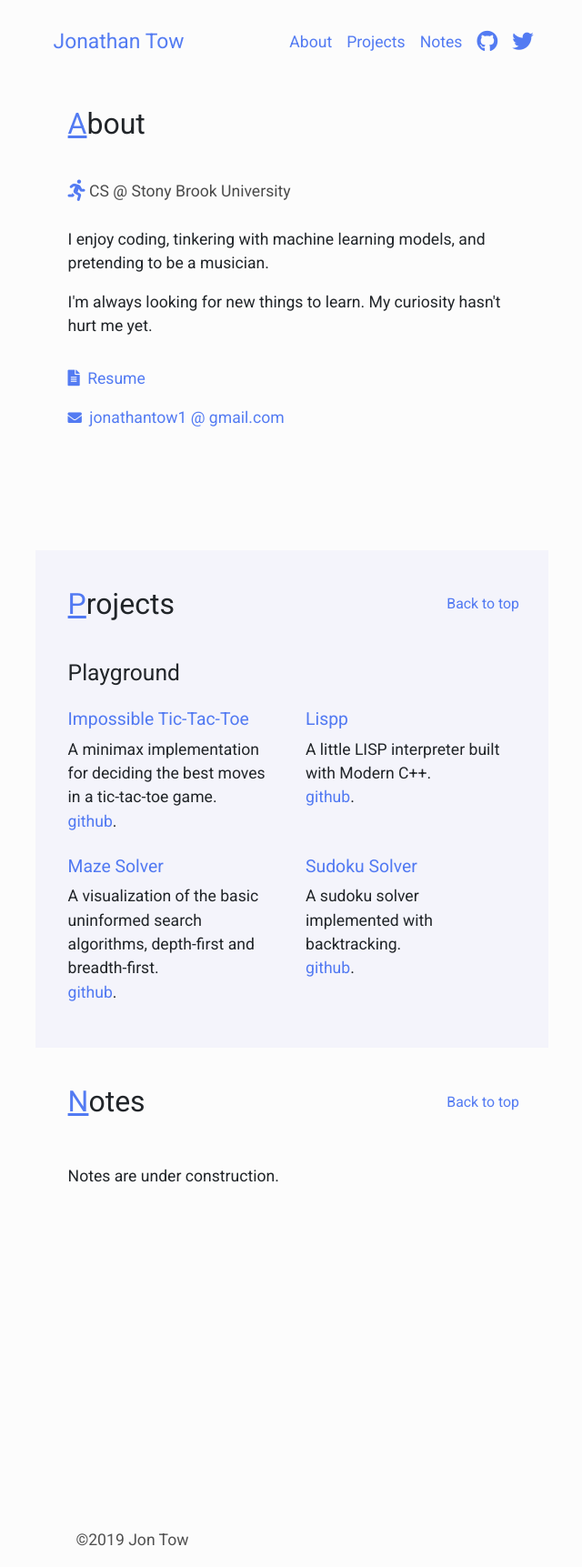
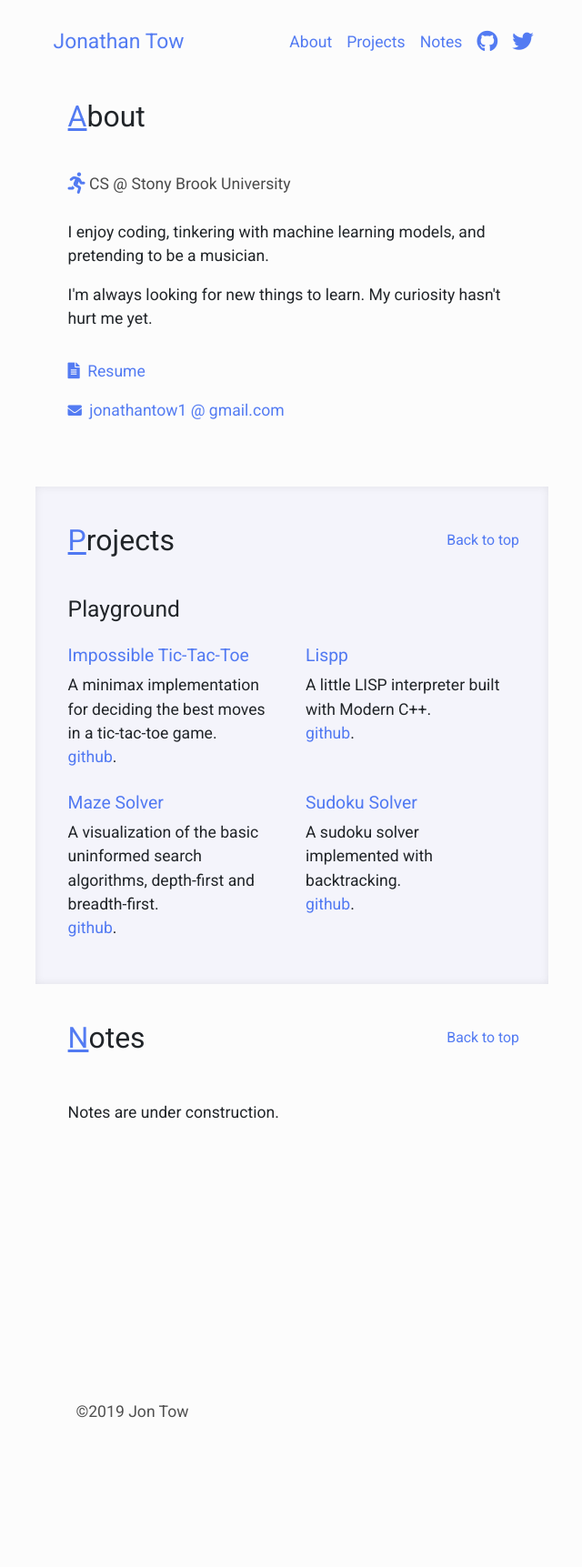
Before and after one commit to jon-tow/jon-tow.github.io, a Jekyll site: the page built from index.html, in a window 1280 px wide. Shown: the whole page at 91% size, without its empty margins (319-959 px from the left). Built offline with Jekyll 4.4.1, drawn with Linux system fonts in a browser that asks for light colours; after the commit the page ends 1582 px from its top, so only the background shows below that.

Commit message:
set section heights

```diff
--- a/_includes/_base/nav.html
+++ b/_includes/_base/nav.html
@@ -1,5 +1,5 @@
 <!-- Top Nav Block -->
-<nav class="navbar  navbar-expand-sm mt-2 pt-3" id="nav">
+<nav class="navbar navbar-expand-sm mt-2 pt-3" id="nav">
   <a class="navbar-brand" href="{{site.url}}">Jonathan Tow</a>
   <button class="navbar-toggler navbar-light navbar-toggler-right mr-2" type="button" data-toggle="collapse"
     data-target="#navbarNav" aria-controls="navbarNav" aria-expanded="false" aria-label="Toggle navigation">
--- a/_includes/_sections/about.html
+++ b/_includes/_sections/about.html
@@ -1,4 +1,4 @@
-<section class="pt-3" id="about">
+<section class="pt-2" id="about">
   <!-- Section Title Row -->
   <div class="section-header pt-2 pb-2">
     <h2 class="section-h2">
--- a/_includes/_sections/projects.html
+++ b/_includes/_sections/projects.html
@@ -1,7 +1,7 @@
-<section class="pt-3 pb-3" style="background-color:rgb(244, 244, 251);">
+<section class="pt-3 pb-3" style="background-color:rgb(244, 244, 251);" id="project">
 
   <!-- Section Title Row -->
-  <div class="section-header pt-2 pb-2" id="project">
+  <div class="section-header pt-2 pb-2" >
     <h2 class="section-h2">
       <p>Projects</p>
     </h2>
@@ -15,7 +15,7 @@
     <!-- Note Projects Row -->
     <div class="project-row row pl-0">
       <!-- Column Content -->
-      <div class="project-item  col-sm">
+      <div class="project-item col-sm">
         <h4>
           <a href="projects/impossible-tic-tac-toe/index.html">
             Impossible Tic-Tac-Toe
--- a/css/main.css
+++ b/css/main.css
@@ -153,9 +153,7 @@ section {
   flex-direction: column;
 
   height: auto;
-  min-height: 30em;
-
-  box-shadow: var(--box-shadow);
+  min-height: 26em;
 }
 
 .section-header {
@@ -216,6 +214,15 @@ blockquote {
 }
 /*-------------*/
 
+#about {
+
+}
+
+#project {
+  -moz-box-shadow:    inset 0 0 8px rgba(62, 62, 62, 0.105);
+  -webkit-box-shadow: inset 0 0 8px rgba(62, 62, 62, 0.105);
+  box-shadow: inset 0 0 8px rgba(62, 62, 62, 0.105);
+}
 
 /* About Styling */
 .tab-content {
```
